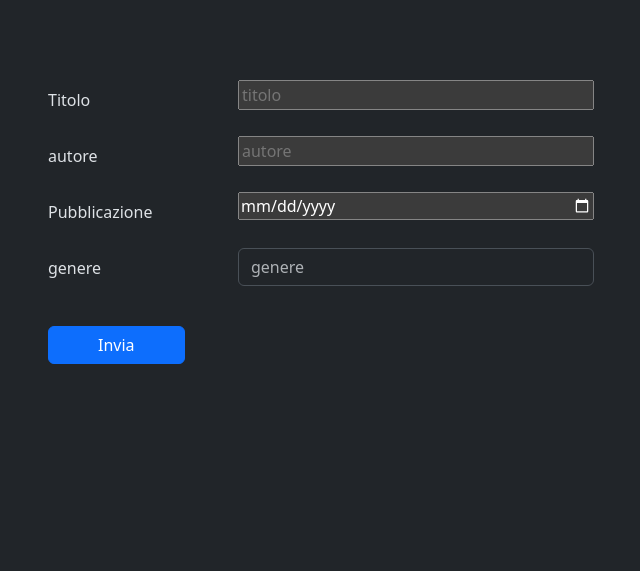
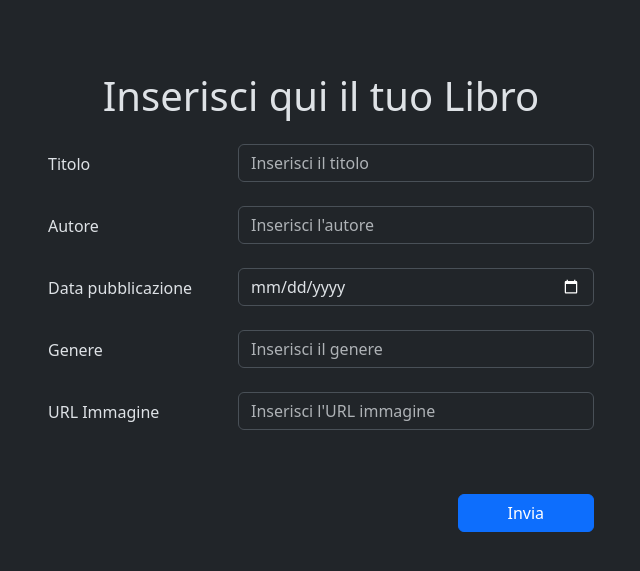
Before and after one commit to GianmariaRicciolini/PHP-W1-Project, a PHP site: page / in a window 1280 px wide. Shown: the top 571 px of the page, without its empty margins (34-674 px from the left). Run offline with PHP 8.4, Linux system fonts and the light colour scheme; data that the repository does not hold is empty.

Commit message:
immagini aggiunte

```diff
--- a/index.php
+++ b/index.php
@@ -13,35 +13,47 @@ include __DIR__ . '/includes/head.php';
 <div class="container mt-4">
     <div class="row">
         <div class="col-6">
-        <form action="" method="post" class="pt-5 d-flex flex-column" novalidate>
+            <h1 class="text-center pt-5">Inserisci qui il tuo Libro</h1>
+        <form action="" method="post" class="pt-2 d-flex flex-column" novalidate>
+
                 <div class="row mb-3">
                     <label class="col-4 pt-3" for="titolo">Titolo</label>
                     <div class="col-8">
-                        <input class="mt-2 w-100" type="text" name="titolo" id="titolo" placeholder="titolo">
+                        <input class="form-control mt-2 w-100" type="text" name="titolo" id="titolo" placeholder="Inserisci il titolo">
                     </div>
                 </div>
 
                 <div class="row mb-3">
-                    <label class="col-4 pt-3" for="autore">autore</label>
+                    <label class="col-4 pt-3" for="autore">Autore</label>
                     <div class="col-8">
-                        <input class="mt-2 w-100" type="text" name="autore" id="autore" placeholder="autore">
+                        <input class="form-control mt-2 w-100" type="text" name="autore" id="autore" placeholder="Inserisci l'autore">
                     </div>
                 </div>
 
                 <div class="row mb-3">
-                    <label class="col-4 pt-3" for="anno_pubblicazione">Pubblicazione</label>
+                    <label class="col-4 pt-3" for="anno_pubblicazione">Data pubblicazione</label>
                     <div class="col-8">
-                        <input class="mt-2 w-100" type="date" name="anno_pubblicazione" id="anno_pubblicazione">
-                    </div>
-                </div>
-                <div class="row mb-3">
-                    <label class="col-4 pt-3" for="genere">genere</label>
-                    <div class="col-8">
-                        <input type="text" name="genere" id="genere" placeholder="genere" class="form-control mt-2 w-100">
+                        <input class="form-control mt-2 w-100" type="date" name="anno_pubblicazione" id="anno_pubblicazione">
                     </div>
                 </div>
 
+                <div class="row mb-3">
+                    <label class="col-4 pt-3" for="genere">Genere</label>
+                    <div class="col-8">
+                        <input type="text" name="genere" id="genere" placeholder="Inserisci il genere" class="form-control mt-2 w-100">
+                    </div>
+                </div>
+
+                <div class="row mb-3">
+                    <label class="col-4 pt-3" for="immagine">URL Immagine</label>
+                    <div class="col-8">
+                        <input type="url" name="immagine" id="immagine" placeholder="Inserisci l'URL immagine" class="form-control mt-2 w-100">
+                    </div>
+                </div>
+
+                <div class="text-end mt-4">
                     <button type="submit" class="btn btn-primary w-25 mt-4">Invia</button>
+                </div>
             </form>
         </div>
         <div class="col-6">
@@ -51,6 +63,7 @@ if ($_SERVER['REQUEST_METHOD'] == 'POST') {
                 $autore = $_POST['autore'];
                 $anno_pubblicazione = $_POST['anno_pubblicazione'];
                 $genere = $_POST['genere'];
+                $immagine = $_POST['immagine'];
 
                 if (empty($name)) {
                    $errors['titolo'] = 'Inserisci un titolo';
@@ -68,8 +81,17 @@ if ($_SERVER['REQUEST_METHOD'] == 'POST') {
                    $errors['genere'] = 'Inserisci un genere';
                 }
 
+                if (empty($immagine)) {
+                    $errors['immagine'] = 'Inserisci una immagine';
+                }
+
+                if (!filter_var($immagine, FILTER_VALIDATE_URL)) {
+                    $errors['immagine'] = 'L\'URL immagine non è valido';
+                }
+
                 if (!empty($errors)) {
                     echo '<div class="container mt-4 pt-5">';
+                    echo '<h2 class="text-danger text-center">Ops! Inserisci i dati corretti!</h2>';
                     echo '<div class="alert alert-danger" role="alert">';
                     echo '<h4 class="alert-heading">Ci sono errori nel modulo:</h4>';
                     echo '<ul>';
@@ -81,10 +103,10 @@ if ($_SERVER['REQUEST_METHOD'] == 'POST') {
                     echo '</div>';
                 }  else {
 
-        $stmt = $pdo->prepare("INSERT INTO libri (titolo, autore, anno_pubblicazione, genere) VALUES (?, ?, ?, ?)");
+                    $stmt = $pdo->prepare("INSERT INTO libri (titolo, autore, anno_pubblicazione, genere, immagine) VALUES (?, ?, ?, ?, ?)");
 
 
-        $stmt->execute([$name, $autore, $anno_pubblicazione, $genere]);
+                    $stmt->execute([$name, $autore, $anno_pubblicazione, $genere, $immagine]);
 
                     header('Location: index.php');
                     exit;
@@ -97,13 +119,18 @@ if ($_SERVER['REQUEST_METHOD'] == 'POST') {
         <?php foreach ($books as $book): ?>
             <div class="col-4 mb-4">
                 <div class="card">
+                <div style="height: 400px;">
+                    <img src="<?= $book['immagine'] ?>" class="card-img-top" alt="Immagine di copertina" style="height: 100%; object-fit: contain;">
+                </div>
                     <div class="card-body">
                         <h5 class="card-title">Titolo: <?= $book['titolo'] ?></h5>
                         <p class="card-text">Autore: <?= $book['autore'] ?></p>
                         <p class="card-text">Pubblicazione: <?= $book['anno_pubblicazione'] ?></p>
                         <p class="card-text">Genere: <?= $book['genere'] ?></p>
+                        <div class="text-end">
                             <a class="btn btn-danger" href="./delete.php?id=<?= $book['id'] ?>">Delete</a>
                             <a class="btn btn-primary" href="./modify.php?id=<?= $book['id'] ?>">Modify</a>
+                        </div>
                     </div>
                 </div>
             </div>
```
Also changed, not shown: modify.php (+19 -9 lines). Lines whose indentation alone changed are shown as unchanged.
